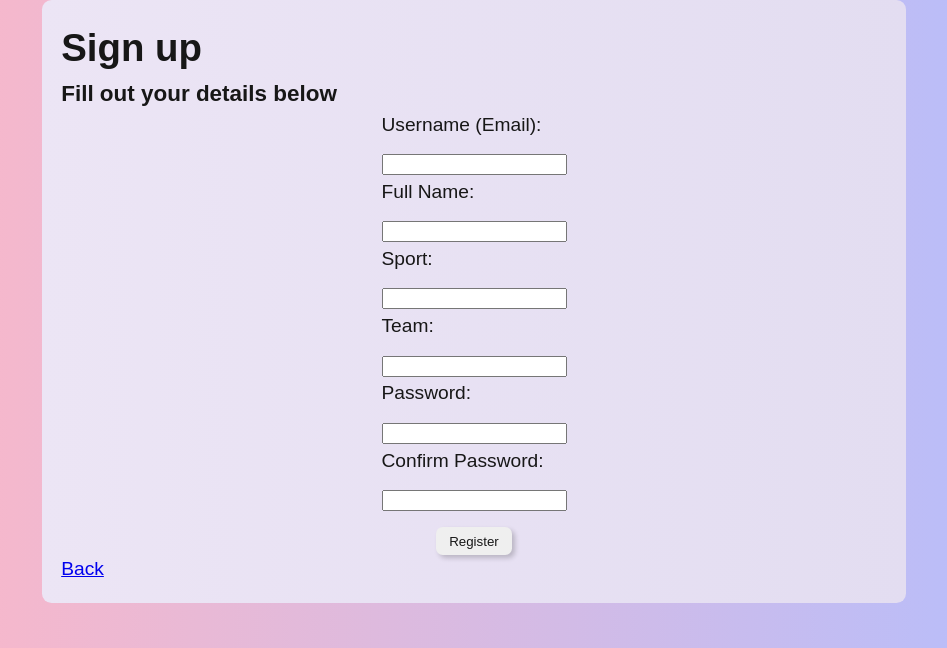
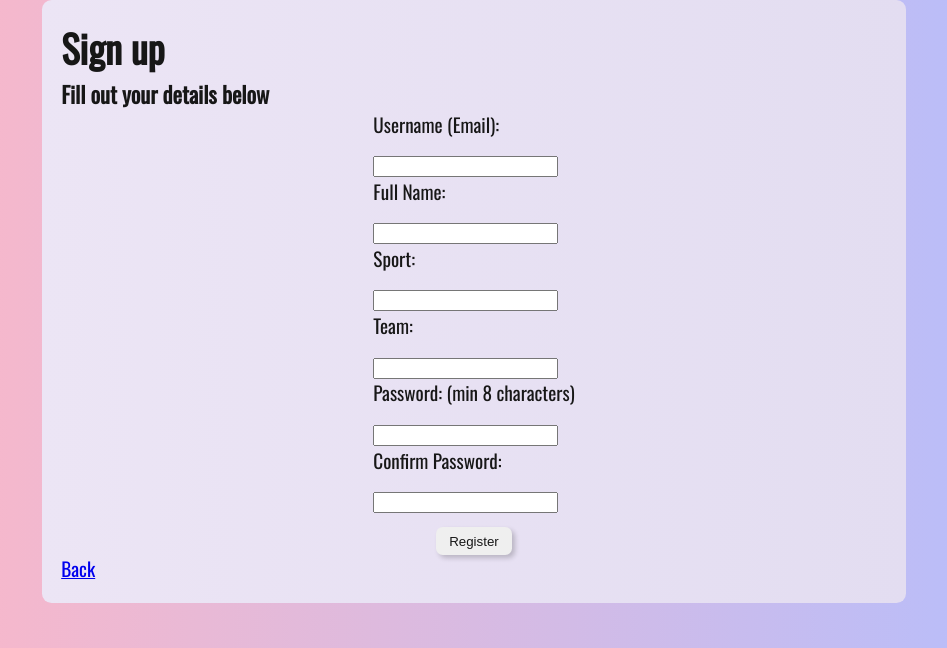
Before and after one commit to jayzstep/SportPerformanceTracker, a Flask app: page /register in a window 1280 px wide. Shown: the part 115-763 px from the top of the page, without its empty margins (166-1113 px from the left). Run offline with Flask 3, Linux system fonts and the light colour scheme; parts of the project's set-up code (start-up, migrations or seed data) failed here and were passed over.

Commit message:
Improved error handling

```diff
--- a/app.py
+++ b/app.py
@@ -4,7 +4,3 @@ from os import getenv
 app = Flask(__name__)
 app.secret_key = getenv("SECRET_KEY")
 import routes
-
-
-# TODO confirm to user that data was saved successfully
-# TODO questions to drop down menu
--- a/mockdata.sql
+++ b/mockdata.sql
@@ -1,4 +1,3 @@
-
 INSERT INTO Tips (tip_text, category) VALUES
 ('Try setting small, achievable goals to boost your motivation.', 'motivation'),
 ('Ensure you are getting enough rest and recovery time between workouts.', 'recovery'),
@@ -20,3 +19,5 @@ VALUES
 ('RPE for todays training:', 'radio', 'Light', 'Heavy', 10, 'RPE', null),
 ('Are you injured?', 'radio', 'No', 'Yes', 2, 'Injured', 'health'),
 ('Is it the first day of your menstrual cycle?', 'radio', 'No', 'Yes', 2, 'Menstrual cycle day 1', 'menstrual health');
+
+SELECT 1;
--- a/routes.py
+++ b/routes.py
@@ -125,9 +125,17 @@ def new_user():
     full_name = request.form["full_name"]
     sport = request.form["sport"]
     team = request.form["team"]
+    if len(password) < 8:
+        return render_template(
+            "error.html", message="Password must be at least 8 characters long"
+        )
     if password != password2:
         return render_template("error.html", message="Passwords do not match")
-    users.add_new_user(username, password, False, full_name, sport, team)
+    if not users.add_new_user(username, password, False, full_name, sport, team):
+        return render_template(
+            "error.html",
+            message="Username already in use, or team/sport name too long. Please check your inputs and try again.",
+        )
     return redirect("/")
 
 
--- a/templates/layout.html
+++ b/templates/layout.html
@@ -1,7 +1,7 @@
 <!DOCTYPE html>
 <link rel="preconnect" href="https://fonts.googleapis.com">
 <link rel="preconnect" href="https://fonts.gstatic.com" crossorigin>
-<link href="https://fonts.googleapis.com/css2?family=Bebas+Neue&display=swap" rel="stylesheet">
+<link href="https://fonts.googleapis.com/css2?family=Bebas+Neue&family=Oswald:wght@200;400&display=swap" rel="stylesheet">
 <link rel="stylesheet" href="/static/main.css" />
 <meta name="viewport" content="width=device-width, initial-scale=1" />
 {% if 'user_id' in session %}
--- a/templates/register.html
+++ b/templates/register.html
@@ -15,7 +15,7 @@
     <label for="team">Team:</label>
     <input type="text" id="team" name="team" />
 
-    <label for="password">Password:</label>
+    <label for="password">Password: (min 8 characters)</label>
     <input type="password" id="password" name="password" required />
 
     <label for="confirm_password">Confirm Password:</label>
--- a/users.py
+++ b/users.py
@@ -50,9 +50,7 @@ def add_new_user(username, password, role, full_name, sport, team):
         )
 
         db.session.commit()
-        print("New user added successfully")
-    except Exception as e:
-        print(f"An error occurred: {e}")
+    except:
         return False
     return login(username, password)
 
```
Also changed, not shown: schema.sql (+9 -3 lines), README.md. Lines whose indentation alone changed are shown as unchanged.
